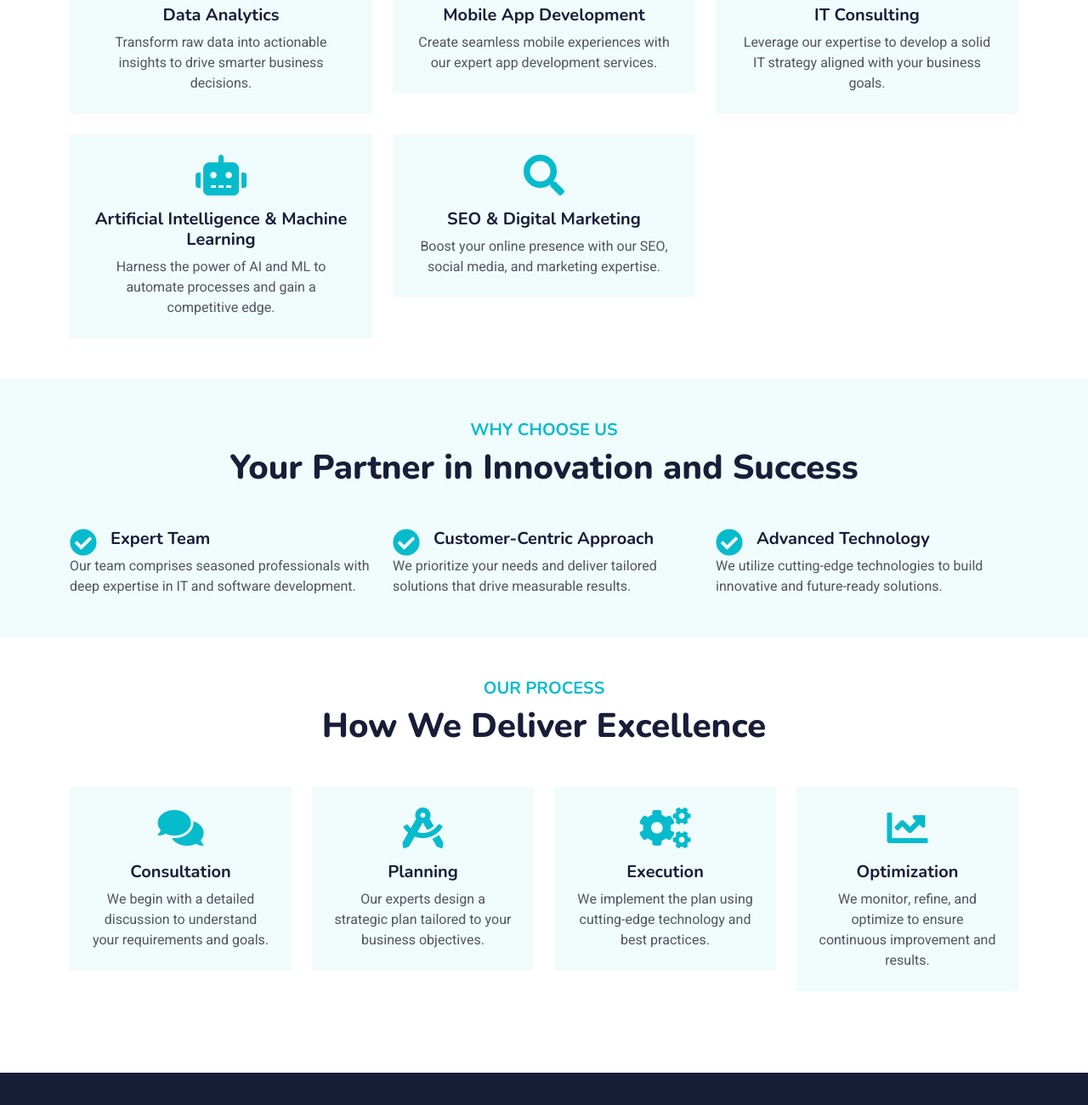
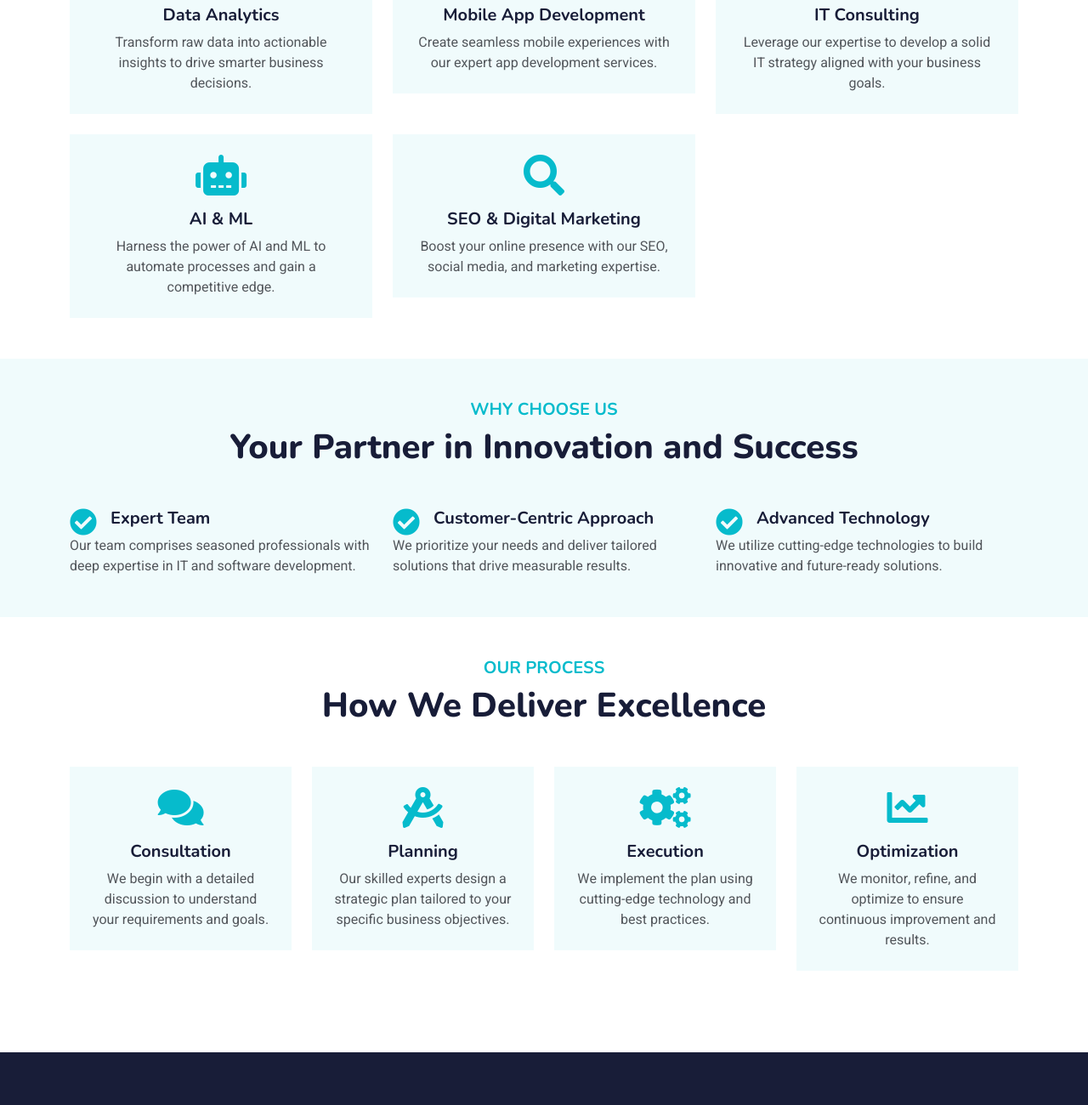
Before and after one commit to Shivamyadav2812/ABiS_Project, a website: page views/itsolutions.html in a window 1280 px wide. Shown: the part 938-2238 px from the top of the page at 85% size. Drawn offline with nearby package versions, Linux system fonts and the light colour scheme; files that its build step writes are made by us from their sources; files whose address does not match are found by name.

Commit message:
modified the boxes

```diff
--- a/views/itsolutions.html
+++ b/views/itsolutions.html
@@ -156,7 +156,7 @@
       <div class="col-lg-4 col-md-6">
         <div class="service-item bg-light p-4 rounded text-center">
           <i class="fa fa-robot fa-3x text-primary mb-3"></i>
-          <h5>Artificial Intelligence & Machine Learning</h5>
+          <h5>AI & ML</h5>
           <p>Harness the power of AI and ML to automate processes and gain a competitive edge.</p>
         </div>
       </div>
@@ -231,7 +231,7 @@
         <div class="process-item bg-light p-4 rounded text-center">
           <i class="fa fa-drafting-compass fa-3x text-primary mb-3"></i>
           <h5>Planning</h5>
-          <p>Our experts design a strategic plan tailored to your business objectives.</p>
+          <p>Our skilled experts design a strategic plan tailored to your specific business objectives.</p>
         </div>
       </div>
       <!-- Step 3 -->
```
